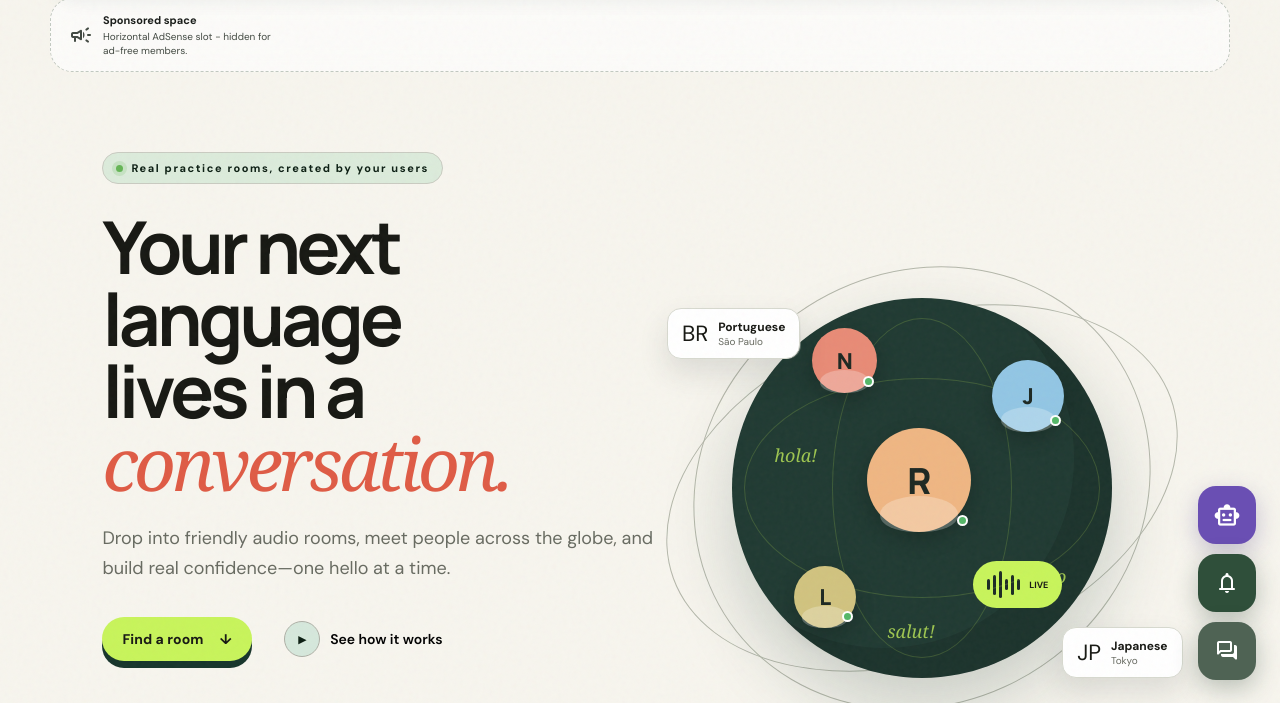
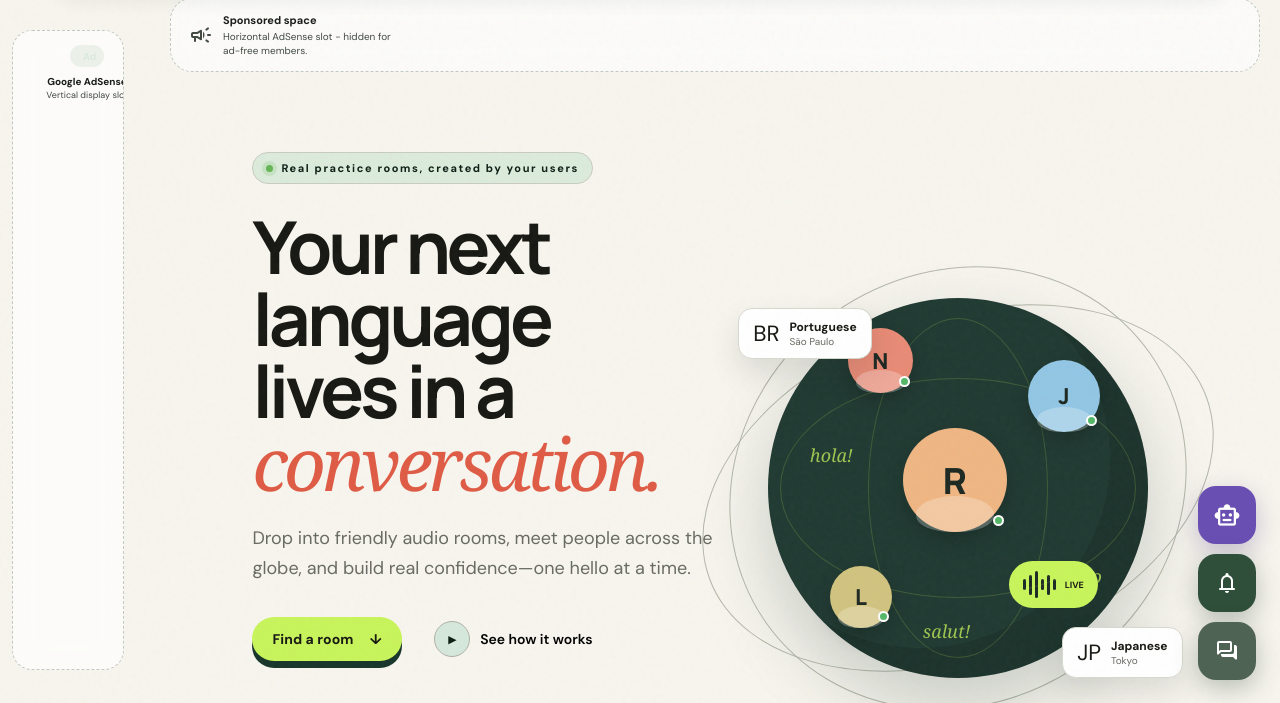
Before and after one commit to Masud2017/LingoLoop, a website with bundled scripts: page index.html in a window 1280 px wide. Shown: the part 96-799 px from the top of the page. Built offline with nearby package versions, Linux system fonts and the light colour scheme; no server answers; files whose address does not match are found by name.

Commit message:
updated the one tap google authentication and ads bugs

```diff
--- a/ads-fallback.css
+++ b/ads-fallback.css
@@ -24,28 +24,44 @@
 
 .side-ad-rail {
   position: fixed;
-  left: max(14px, calc((100vw - 1600px) / 2));
-  top: 126px;
+  left: max(12px, calc((100vw - 1740px) / 2));
+  top: 132px;
   z-index: 18;
-  width: 184px;
-  min-height: 650px;
-  padding: 14px 12px;
-  border-radius: 24px;
+  width: 144px;
+  height: min(640px, calc(100vh - 148px));
+  min-height: 0;
+  padding: 10px;
+  border-radius: 22px;
   border: 1px dashed rgba(210,232,213,.22);
   background: rgba(18,32,24,.45);
   backdrop-filter: blur(16px);
   display: grid;
-  align-content: start;
+  grid-template-rows: auto minmax(0,1fr);
+  align-content: stretch;
   justify-items: center;
-  gap: 18px;
+  gap: 8px;
 }
 
 .side-ad-rail>span{display:inline-grid;place-items:center;height:28px;padding:0 13px;border-radius:999px;background:rgba(0,0,0,.24);color:#dbe8dc;font:900 11px 'DM Sans'}
+.side-ad-rail .ad-fallback{
+  min-height:0;
+  gap:1px;
+}
+
+.side-ad-rail .ad-fallback b{
+  font-size:10px;
+}
+
+.side-ad-rail .ad-fallback small{
+  font-size:9px;
+}
+
 .side-ad-rail .adsbygoogle {
-  width: 160px !important;
+  width: 120px !important;
   height: 600px !important;
   min-height: 600px;
-  max-width: 160px;
+  max-width: 120px;
+  align-self:start;
 }
 
 .side-ad-rail:has(.adsbygoogle[data-ad-status="filled"]) .ad-fallback {
@@ -81,6 +97,30 @@
   min-height: 180px;
 }
 
-@media(max-width:1460px){
+@media(min-width:1280px){
+  body:not(.ad-free-active) main{
+    padding-left:150px;
+  }
+
+  body:not(.ad-free-active) .top-ad-bar{
+    width:min(1180px,calc(100% - 190px));
+    margin-left:170px;
+    margin-right:auto;
+  }
+}
+
+@media(max-width:1279px){
   .side-ad-rail{display:none}
 }
+
+@media(min-width:1280px) and (max-width:1500px){
+  .side-ad-rail{
+    left:8px;
+    width:132px;
+    padding:8px 6px;
+  }
+
+  .side-ad-rail .adsbygoogle{
+    width:120px!important;
+  }
+}
--- a/auth.js
+++ b/auth.js
@@ -1,9 +1,12 @@
 import { firebaseConfig } from './firebase-config.js';
 import { initializeApp } from 'https://www.gstatic.com/firebasejs/10.12.5/firebase-app.js';
-import { getAuth, createUserWithEmailAndPassword, signInWithEmailAndPassword, signInWithPopup, signInWithRedirect, getRedirectResult, GoogleAuthProvider, updateProfile, onAuthStateChanged, signOut, linkWithPopup, linkWithCredential, updatePassword, reauthenticateWithCredential, EmailAuthProvider } from 'https://www.gstatic.com/firebasejs/10.12.5/firebase-auth.js';
+import { getAuth, createUserWithEmailAndPassword, signInWithEmailAndPassword, signInWithPopup, signInWithRedirect, getRedirectResult, GoogleAuthProvider, updateProfile, onAuthStateChanged, signOut, linkWithPopup, linkWithCredential, updatePassword, reauthenticateWithCredential, EmailAuthProvider, setPersistence, browserLocalPersistence } from 'https://www.gstatic.com/firebasejs/10.12.5/firebase-auth.js';
 import { getDatabase, ref, set, push, serverTimestamp } from 'https://www.gstatic.com/firebasejs/10.12.5/firebase-database.js';
 
 const configured = !firebaseConfig.apiKey.startsWith('YOUR_');
+if(location.hostname==='127.0.0.1'){
+  location.replace(`http://localhost:${location.port||4173}${location.pathname}${location.search}${location.hash}`);
+}
 const authBackdrop = document.getElementById('authBackdrop');
 const profileBackdrop = document.getElementById('profileBackdrop');
 const authForm = document.getElementById('authForm');
@@ -207,6 +210,7 @@
 
 if (configured) {
   const app = initializeApp(firebaseConfig); auth = getAuth(app); database = getDatabase(app);
+  setPersistence(auth,browserLocalPersistence).catch(error=>console.warn('Auth persistence failed',error));
   onAuthStateChanged(auth, async user => { if(user) await showUser(user); else { document.body.classList.remove('logged-in'); window.lingoUser=null; window.dispatchEvent(new CustomEvent('lingo-auth-changed',{detail:null})); profileChip.hidden=true;if(openMyProfileShortcut)openMyProfileShortcut.hidden=true; document.getElementById('authLogin').hidden=false; document.getElementById('openSignup').hidden=false; } });
   getRedirectResult(auth).then(async result=>{if(!result?.user)return;if(!result.user.photoURL)await updateProfile(result.user,{photoURL:randomAvatar()});await showUser(result.user);close(authBackdrop);toast('Welcome back')}).catch(error=>toast(error.message.replace('Firebase: ','')));
   document.getElementById('authNote').hidden = true;
@@ -230,14 +234,9 @@
   const button=document.getElementById('googleAuth');
   const provider=googleProvider();
   try {
-    if(!auth.currentUser){
-      button.disabled=true;
-      button.textContent='Opening Google...';
-      toast('Opening Google sign-in...');
-      await signInWithRedirect(auth,provider);
-      return;
-    }
-    const result=await linkWithPopup(auth.currentUser,provider);
+    button.disabled=true;
+    button.textContent='Opening Google...';
+    const result=auth.currentUser?await linkWithPopup(auth.currentUser,provider):await signInWithPopup(auth,provider);
     if(!result.user.photoURL)await updateProfile(result.user,{photoURL:randomAvatar()});await showUser(result.user);close(authBackdrop);toast(auth.currentUser?'Google connected to your account':'Welcome back');
   } catch(error){
     if(error.code==='auth/account-exists-with-different-credential'){
@@ -245,9 +244,12 @@
       if(!password){document.getElementById('authEmail').value=email;toast('This email already has an account. Enter its password, then tap Google again.');return}
       try{const signedIn=await signInWithEmailAndPassword(auth,email,password),credential=GoogleAuthProvider.credentialFromError(error);if(credential)await linkWithCredential(signedIn.user,credential);await showUser(signedIn.user);close(authBackdrop);toast('Google linked to your existing account')}catch(linkError){toast(linkError.message.replace('Firebase: ',''))}
     }else if(error.code==='auth/unauthorized-domain')toast('Firebase blocks this domain. Use http://localhost:4173 or add this domain in Firebase Auth settings.');
-    else if(error.code==='auth/popup-blocked')toast('Google popup was blocked. Allow popups for this site and try again.');
-    else if(error.code==='auth/cancelled-popup-request')toast('A Google sign-in popup is already open.');
-    else if(error.code!=='auth/popup-closed-by-user')toast(error.message.replace('Firebase: ',''));
+    else if(['auth/popup-blocked','auth/popup-closed-by-user','auth/cancelled-popup-request'].includes(error.code)&&!auth.currentUser){
+      toast('Popup did not complete. Redirecting to Google sign-in...');
+      await signInWithRedirect(auth,provider);
+      return;
+    }
+    else toast(error.message.replace('Firebase: ',''));
   } finally {
     button.disabled=false;
     button.innerHTML='<span class="google-g">G</span> Continue with Google';
--- a/behavior-rewards.json
+++ b/behavior-rewards.json
@@ -1,10 +1,10 @@
 {
   "guest-1a932f05-0568-41cf-99d3-70cd91d68352": "2026-06-28",
   "guest-13eed6a2-69ec-4b65-920c-03f51dd2e062": "2026-06-28",
-  "lC1GFqyurVTJss7pcRaUbRVcREj1": "2026-06-28",
+  "lC1GFqyurVTJss7pcRaUbRVcREj1": "2026-07-01",
   "guest-2976c8ba-d85c-4a11-929c-4d649072caf2": "2026-06-28",
   "U4cNQdR5yuNsOE8SjTbQ0ttOEZd2": "2026-07-01",
   "guest-8234d48c-7aa0-4ff5-9db2-d6df5c648f9e": "2026-06-29",
-  "guest-791cccf1-d371-4c50-96f6-c05501395c74": "2026-06-28",
+  "guest-791cccf1-d371-4c50-96f6-c05501395c74": "2026-07-01",
   "guest-d1737fdb-022d-4609-a0cc-d572c0582d2d": "2026-07-01"
 }
--- a/index.html
+++ b/index.html
@@ -73,7 +73,7 @@
       <button class="profile-chip" id="profileChip" hidden><span class="header-avatar-wrap"><img id="headerAvatar" alt="Your avatar"><small><b data-behavior-points>5000</b> pts</small></span><span id="headerName"></span><span class="material-symbols-rounded">expand_more</span></button>
     </div>
   </header>
-  <aside class="side-ad-rail google-ad-card" data-ad-zone aria-label="Advertisement"><span>Ad</span><div class="ad-fallback"><b>Google AdSense</b><small>Vertical display slot</small></div><ins class="adsbygoogle side-adsense-slot" style="display:inline-block;width:160px;height:600px" data-ad-client="ca-pub-7063341847693649" data-ad-slot="8785275944"></ins></aside>
+  <aside class="side-ad-rail google-ad-card" data-ad-zone aria-label="Advertisement"><span>Ad</span><div class="ad-fallback"><b>Google AdSense</b><small>Vertical display slot</small></div><ins class="adsbygoogle side-adsense-slot" style="display:inline-block;width:120px;height:600px" data-ad-client="ca-pub-7063341847693649" data-ad-slot="8785275944"></ins></aside>
   <section class="top-ad-bar google-ad-card" data-ad-zone aria-label="Sponsored advertisement"><span class="material-symbols-rounded">campaign</span><div class="ad-fallback"><b>Sponsored space</b><small>Horizontal AdSense slot - hidden for ad-free members.</small></div><ins class="adsbygoogle" style="display:block;width:100%" data-ad-client="ca-pub-7063341847693649" data-ad-slot="2860398367" data-ad-format="auto" data-full-width-responsive="true"></ins></section>
 
   <main>
```
